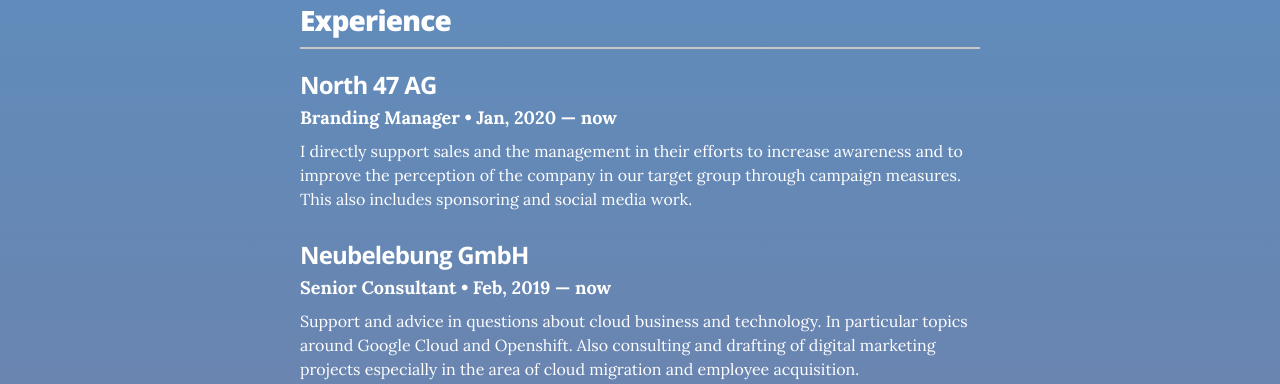
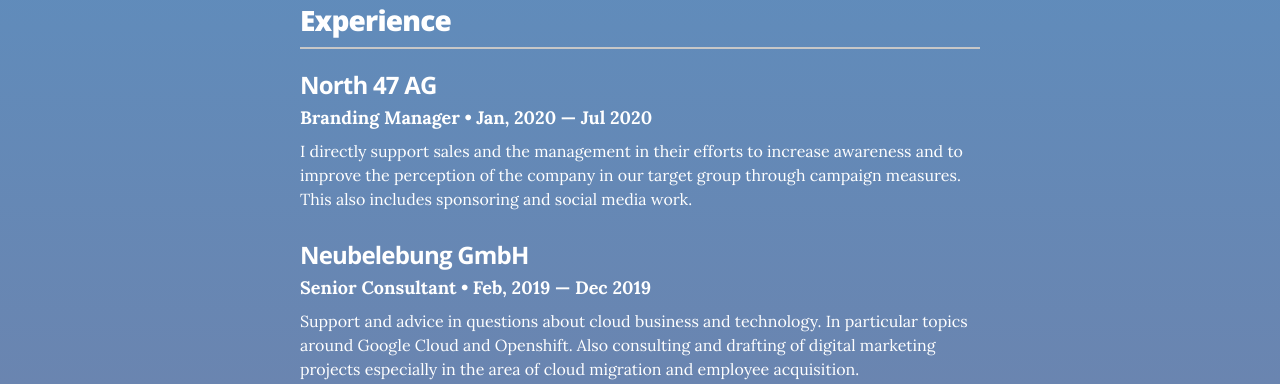
Before and after one commit to borishager/borishager.github.io, a Jekyll site: the page built from index.html, in a window 1280 px wide and 900 px high. Shown: the part 374-758 px from the top of the window. Built offline with Jekyll 4.4.1, drawn with Linux system fonts in a browser that asks for light colours.

Commit message:
Update experience.yml

```diff
--- a/_data/experience.yml
+++ b/_data/experience.yml
@@ -3,13 +3,13 @@
 # north 47
 - company: North 47 AG
   position: Branding Manager
-  duration: Jan, 2020 &mdash; now
+  duration: Jan, 2020 &mdash; Jul 2020
   summary: I directly support sales and the management in their efforts to increase awareness and to improve the perception of the company in our target group through campaign measures. This also includes sponsoring and social media work.
 
 # neubelebung
 - company: Neubelebung GmbH
   position: Senior Consultant
-  duration: Feb, 2019 &mdash; now
+  duration: Feb, 2019 &mdash; Dec 2019
   summary: Support and advice in questions about cloud business and technology. In particular topics around Google Cloud and Openshift. Also consulting and drafting of digital marketing projects especially in the area of cloud migration and employee acquisition.
 
 # blueored
```
